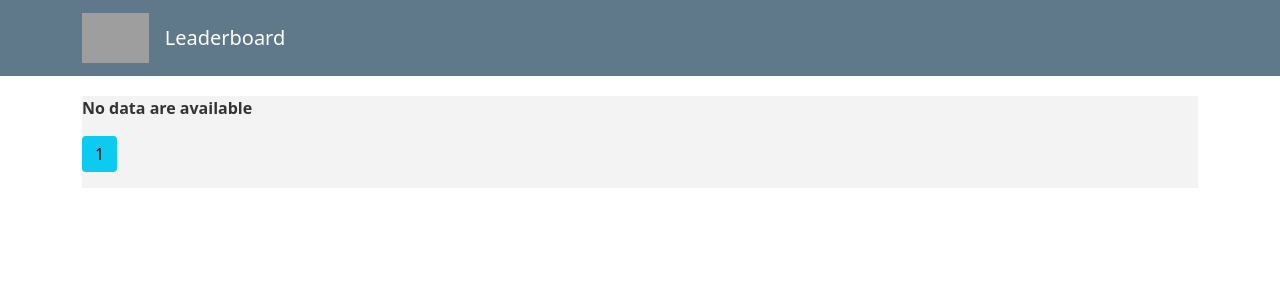
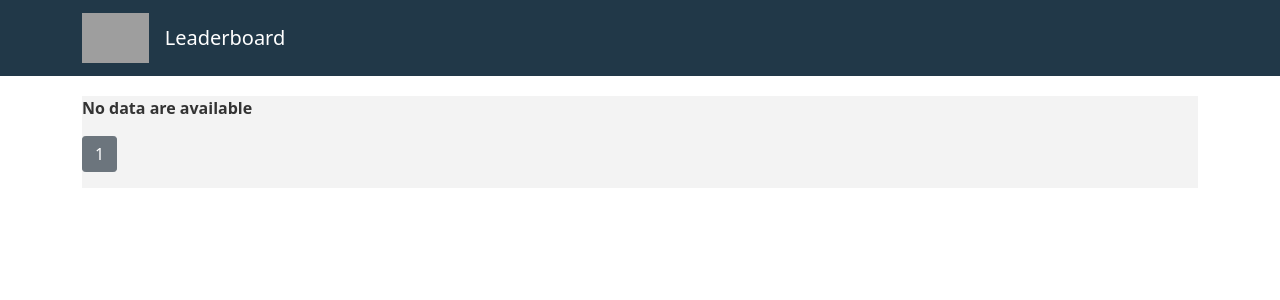
Before and after one commit to Sicret89/Poker-leaderboard, a Django app: page / in a window 1280 px wide. Shown: the top 300 px of the page. Run offline with Django 3.2, Linux system fonts and the light colour scheme; data that the repository does not hold is empty; some libraries are stand-ins or nearby versions; grey boxes are pictures that could not be loaded.

Commit message:
Change colors to darker

```diff
--- a/core/templates/core/base.html
+++ b/core/templates/core/base.html
@@ -24,10 +24,10 @@
 </head>
 <body>
     <header class="site-header">
-        <nav class="navbar navbar-expand-md navbar-dark bg-steel fixed-top">
+        <nav style="background-color: #213848" class="navbar navbar-expand-md navbar-dark fixed-top">
           <div class="container">
             <a href="{% url 'leaderboard_list' %}" class="navbar-brand">
-                <img src="https://poker-leaderboard.s3.eu-west-2.amazonaws.com/poker-club-logo-no-bck.png" height="50" alt="Leaderboard">
+                <img src="https://poker-leaderboard.s3.eu-west-2.amazonaws.com/poker-logo-white.png" height="50" alt="Leaderboard">
             </a>
             <button class="navbar-toggler" type="button" data-toggle="collapse" data-target="#navbarToggle" aria-controls="navbarToggle" aria-expanded="false" aria-label="Toggle navigation">
             <span class="navbar-toggler-icon"></span>
--- a/core/templates/core/news_form.html
+++ b/core/templates/core/news_form.html
@@ -9,7 +9,7 @@
                 {{ form|crispy }}
             </fieldset>
             <div class="form-group">
-                <button class="btn btn-outline-info" type="submit">Post</button>
+                <button class="btn btn-outline-secondary" type="submit">Post</button>
             </div>
         </form>
     </div>
--- a/leaderboard/templates/leaderboard/add_player.html
+++ b/leaderboard/templates/leaderboard/add_player.html
@@ -15,7 +15,7 @@
         {{ form.date }}
 
         <div class="button">
-            <button type="submit" class="btn btn-primary">Submit</button>
+            <button type="submit" class="btn btn-secondary">Submit</button>
         </div>
     </form>
 </div>
--- a/leaderboard/templates/leaderboard/dashboard.html
+++ b/leaderboard/templates/leaderboard/dashboard.html
@@ -16,7 +16,7 @@
             {% csrf_token %}
 
             <div class="mt-3">
-                <button type="submit" class="btn btn-primary">Submit</button>
+                <button type="submit" class="btn btn-secondary">Submit</button>
             </div>
         </form>
     </div>
--- a/leaderboard/templates/leaderboard/leaderboard_list.html
+++ b/leaderboard/templates/leaderboard/leaderboard_list.html
@@ -173,19 +173,19 @@
 <div class="pagination">
     <span class="step-links">
         {% if page_obj.has_previous %}
-        <a class="btn btn-outline-info mb-4" href="?page=1">First</a>
-        <a class="btn btn-outline-info mb-4" href="?page={{ page_obj.previous_page_number }}">Previous</a>
+        <a class="btn btn-outline-secondary mb-4" href="?page=1">First</a>
+        <a class="btn btn-outline-secondary mb-4" href="?page={{ page_obj.previous_page_number }}">Previous</a>
         {% endif %}
         {% for num in page_obj.paginator.page_range %}
         {% if page_obj.number == num %}
-        <a class="btn btn-info mb-3" href="?page={{ num }}">{{ num }}</a>
-        {% elif num > page_obj.number|add:'-3' and num < page_obj.number|add:'3' %} <a class="btn btn-outline-info mb-4"
+        <a class="btn btn-secondary mb-3" href="?page={{ num }}">{{ num }}</a>
+        {% elif num > page_obj.number|add:'-3' and num < page_obj.number|add:'3' %} <a class="btn btn-outline-secondary mb-4"
             href="?page={{ num }}">{{ num }}</a>
             {% endif %}
             {% endfor %}
             {% if page_obj.has_next %}
-            <a class="btn btn-outline-info mb-4" href="?page={{ page_obj.next_page_number }}">Next</a>
-            <a class="btn btn-outline-info mb-4" href="?page={{ page_obj.paginator.num_pages }}">Last</a>
+            <a class="btn btn-outline-secondary mb-4" href="?page={{ page_obj.next_page_number }}">Next</a>
+            <a class="btn btn-outline-secondary mb-4" href="?page={{ page_obj.paginator.num_pages }}">Last</a>
             {% endif %}
     </span>
 </div>
--- a/leaderboard/templates/leaderboard/total_prize.html
+++ b/leaderboard/templates/leaderboard/total_prize.html
@@ -16,7 +16,7 @@
             {% csrf_token %}
 
             <div class="mt-3">
-                <button type="submit" class="btn btn-primary">Submit</button>
+                <button type="submit" class="btn btn-secondary">Submit</button>
             </div>
         </form>
     </div>
--- a/leaderboard/templates/leaderboard/upload.html
+++ b/leaderboard/templates/leaderboard/upload.html
@@ -11,7 +11,7 @@
 <form action="{% url 'upload-view' %}" method="POST" class="ui form" enctype="multipart/form-data">
     {% csrf_token %}
     {{ form|crispy }}
-    <button type="submit" class="btn btn-primary">Confirm</button>
+    <button type="submit" class="btn btn-secondary">Confirm</button>
 </form>
 
 
--- a/users/templates/users/login.html
+++ b/users/templates/users/login.html
@@ -9,7 +9,7 @@
                 {{ form|crispy }}
             </fieldset>
             <div class="form-group">
-                <button class="btn btn-outline-info" type="submit">Login</button>
+                <button class="btn btn-outline-secondary" type="submit">Login</button>
                 <small class="text-muted ml-2">
                     <a href="{% url 'password_reset' %}">Forgot Password</a>
                 </small>
--- a/users/templates/users/password_reset.html
+++ b/users/templates/users/password_reset.html
@@ -9,7 +9,7 @@
                 {{ form|crispy }}
             </fieldset>
             <div class="form-group">
-                <button class="btn btn-outline-info" type="submit">Request Password Reset</button>
+                <button class="btn btn-outline-secondary" type="submit">Request Password Reset</button>
             </div>
         </form>
     </div>
--- a/users/templates/users/password_reset_complete.html
+++ b/users/templates/users/password_reset_complete.html
@@ -1,6 +1,6 @@
 {% extends "core/base.html" %}
 {% block content %}
-    <div class="alert alert-info">
+    <div class="alert alert-secondary">
         Your password has been reset
     </div>
     <a href="{% url 'login' %}">Welcome back! Please login here.</a>
--- a/users/templates/users/password_reset_confirm.html
+++ b/users/templates/users/password_reset_confirm.html
@@ -9,7 +9,7 @@
                 {{ form|crispy }}
             </fieldset>
             <div class="form-group">
-                <button class="btn btn-outline-info" type="submit">Reset Password</button>
+                <button class="btn btn-outline-secondary" type="submit">Reset Password</button>
             </div>
         </form>
     </div>
--- a/users/templates/users/password_reset_done.html
+++ b/users/templates/users/password_reset_done.html
@@ -1,6 +1,6 @@
 {% extends "core/base.html" %}
 {% block content %}
-    <div class="alert alert-info">
+    <div class="alert alert-secondary">
         Check your inbox for instructions on how to reset your password
     </div>
 {% endblock content %}
--- a/users/templates/users/profile.html
+++ b/users/templates/users/profile.html
@@ -17,7 +17,7 @@
                 {{ p_form|crispy }}
             </fieldset>
             <div class="form-group">
-              <button class="btn btn-outline-info" type="submit">Update</button>
+              <button class="btn btn-outline-secondary" type="submit">Update</button>
             </div>
       </form>
     </div>
--- a/users/templates/users/register.html
+++ b/users/templates/users/register.html
@@ -9,7 +9,7 @@
                 {{ form|crispy }}
             </fieldset>
             <div class="form-group">
-                <button class="btn btn-outline-info" type="submit">Sign Up</button>
+                <button class="btn btn-outline-secondary" type="submit">Sign Up</button>
             </div>
         </form>
         <div class="border-top pt-3">
```
Also changed, not shown: core/templates/core/home.html (+6 -6 lines), core/templates/core/user_posts.html (+6 -6 lines).
